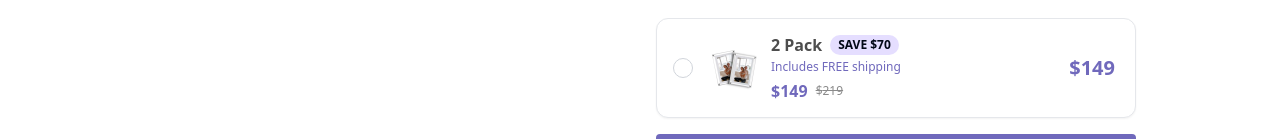
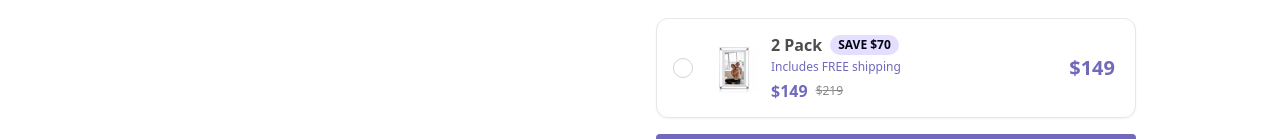
Before and after one commit to wasteyuse/finalize, a React (Vite) app: page / in a window 1280 px wide. Shown: the part 662-801 px from the top of the page. Built offline with nearby package versions, Linux system fonts and the light colour scheme; the HTML template or start-up script is replaced by a standard one.

Commit message:
Add variant image support
Implement support for different images for product variants.

```diff
--- a/src/components/product/ProductVariants.tsx
+++ b/src/components/product/ProductVariants.tsx
@@ -38,7 +38,7 @@ export const ProductVariants: React.FC<ProductVariantsProps> = ({
     {
       id: "2pack",
       title: "2 Pack",
-      image: "/lovable-uploads/4874238e-a2a5-4740-85d4-6a42ea1bff52.png",
+      image: "/lovable-uploads/fb5d20d1-828f-4d16-92f1-305f7b24bc45.png",
       price: 149,
       originalPrice: 219,
       saveAmount: 70,
```
